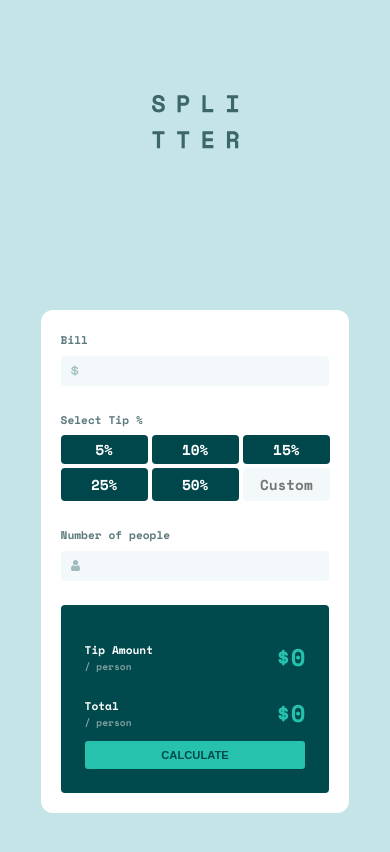
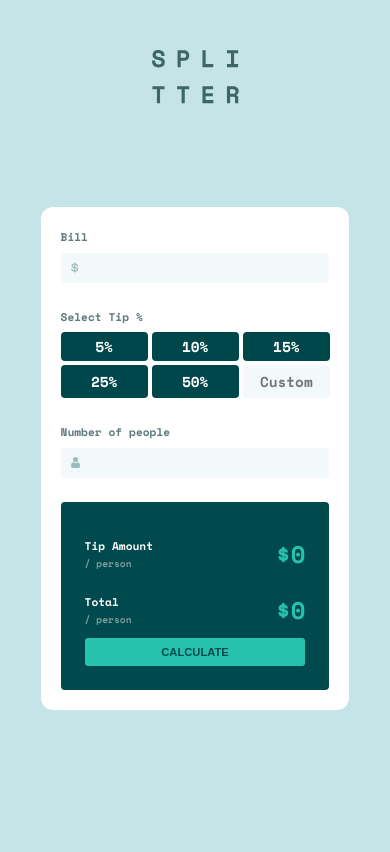
Before and after one commit to azamatpro/Tip-Calculator-App-Main, a website: page index.html in a window 390 px wide. Drawn offline with nearby package versions, Linux system fonts and the light colour scheme.

Commit message:
Update style.css

```diff
--- a/css/style.css
+++ b/css/style.css
@@ -23,16 +23,11 @@ body {
   display: grid;
   justify-content: center;
   align-items:center;
-  height:100vh;
-/*   margin-top: 10rem; */
+  height:90vh;
 }
-  @media (max-width: 750px) {
-    .container {
-      margin-top: 4rem; } }
-
 .logo-box {
   text-align: center;
-  margin-bottom: 4rem; }
+}
 
 .restrict {
   color: var(--color-restrict) !important; }
```
